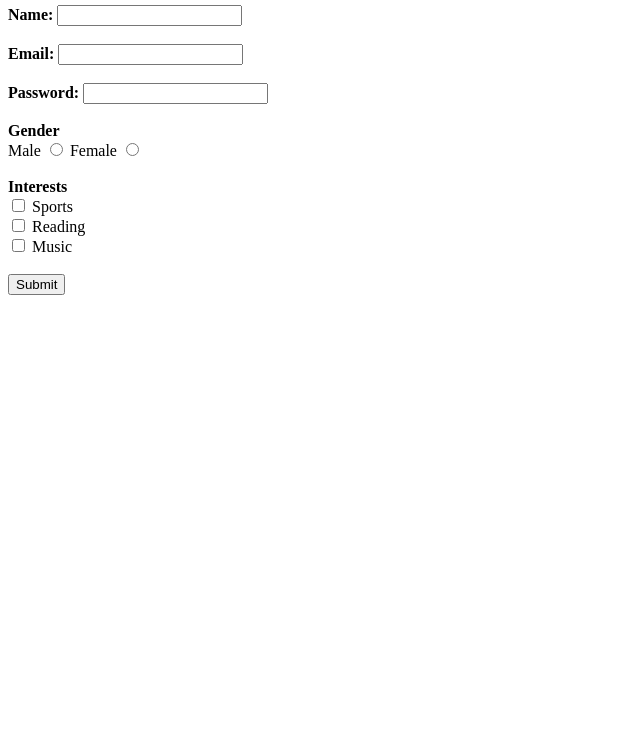
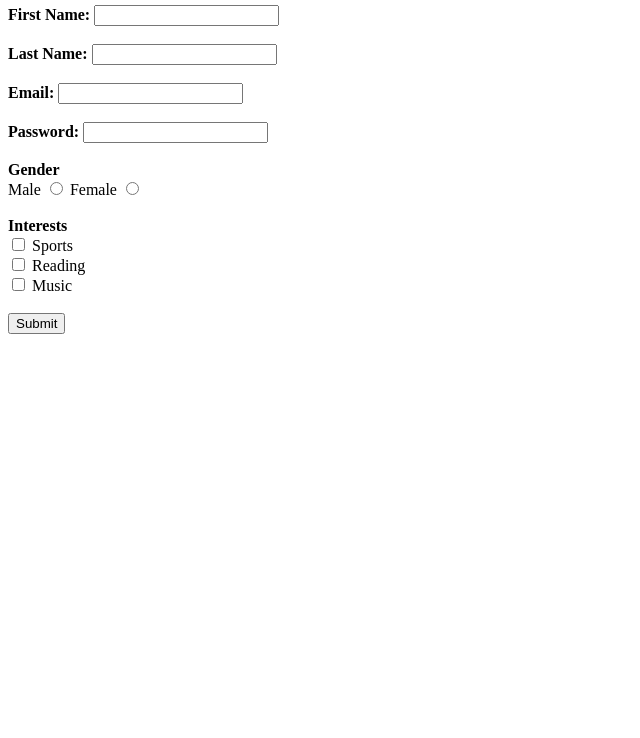
Before and after one commit to Selorm-A232/Web-Tech-tutorial, a plain HTML site: page index.html in a window 1280 px wide. Shown: the part 62-800 px from the top of the page, without its empty margins (0-640 px from the left). Drawn offline with Linux system fonts and the light colour scheme.

Commit message:
Modification of index file

```diff
--- a/index.html
+++ b/index.html
@@ -8,8 +8,11 @@
 <body>
     <h2>User Registration Form</h2>
     <form action="#" method="post">
-        <label for="name"><strong>Name:</strong></label>
-        <input type="text" id="name" name="name" required><br><br>
+        <label for="name"><strong>First Name:</strong></label>
+        <input type="text" id="first name" name="name" required><br><br>
+
+        <label for="name"><strong>Last Name:</strong></label>
+        <input type="text" id="Last name" name="name" required><br><br>
 
 
         <label for="email"><strong>Email:</strong></label>
```
